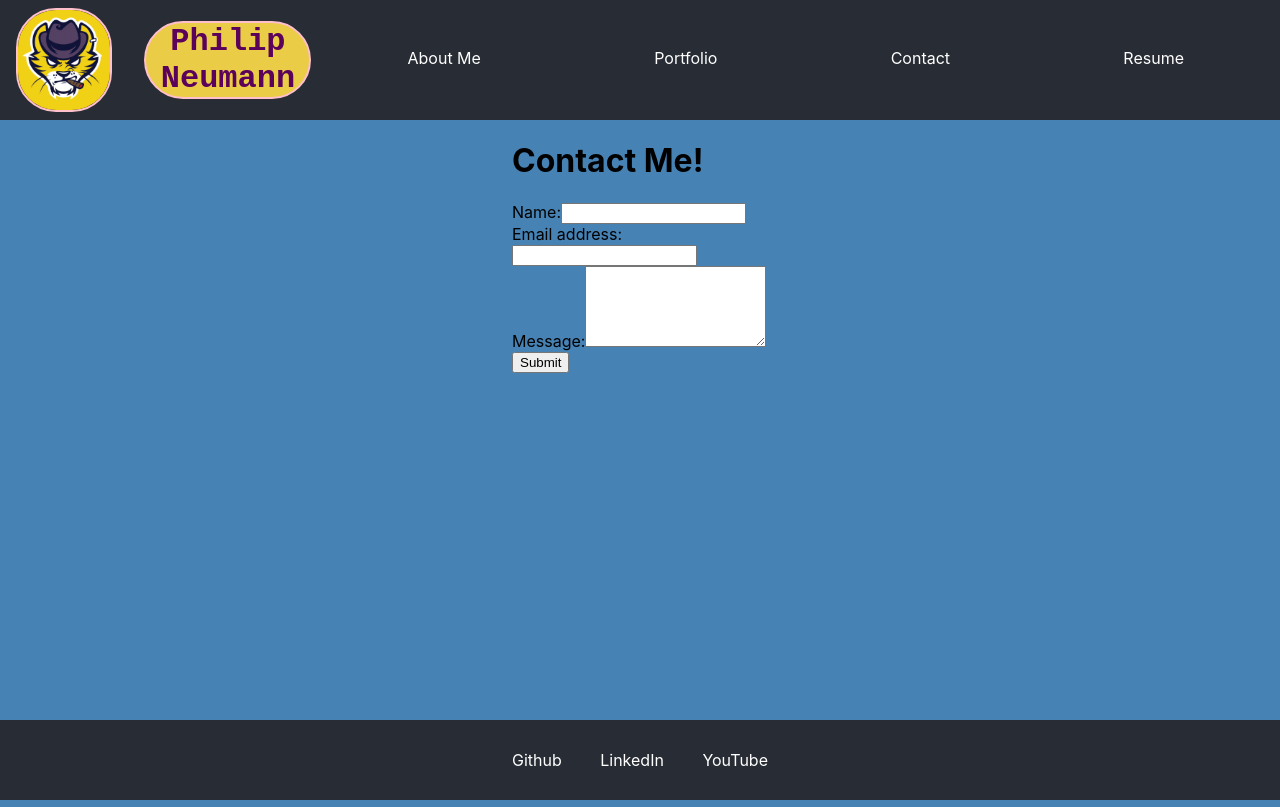
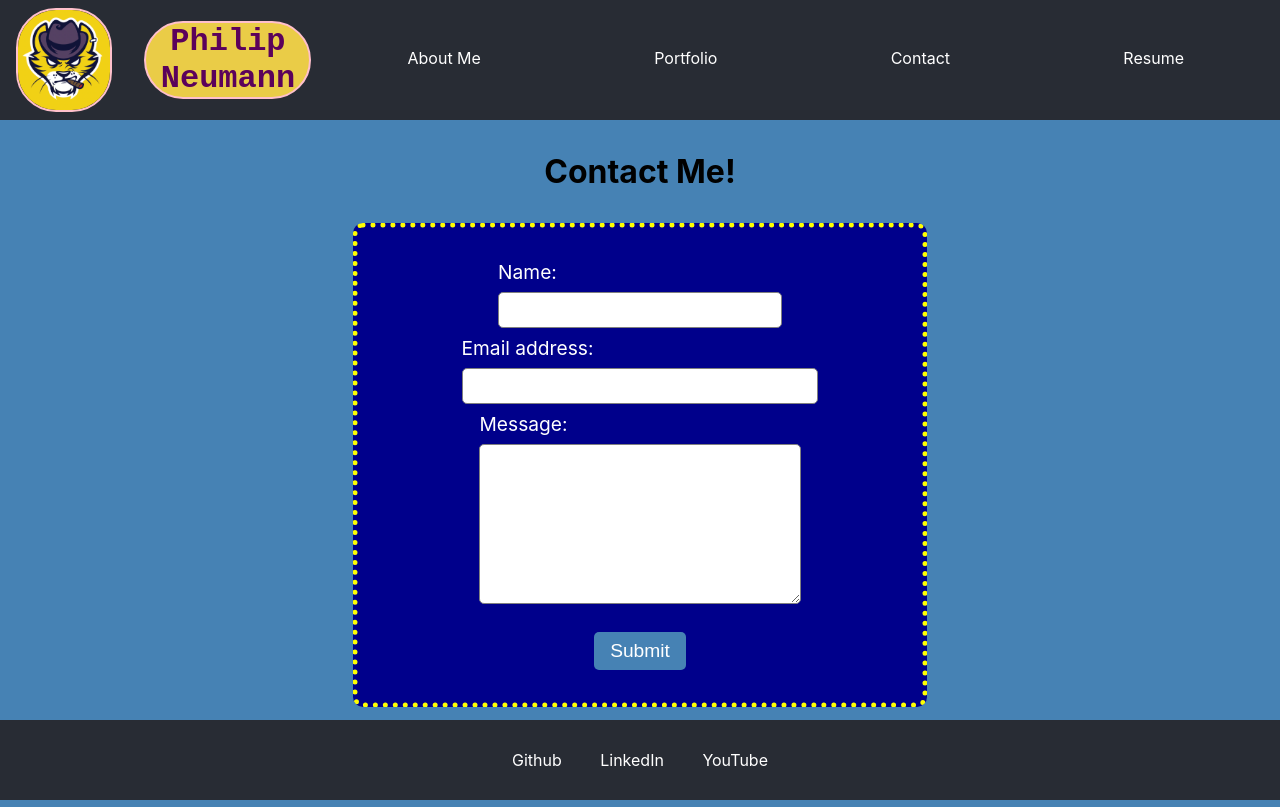
Before and after one commit to moviefan322/react-portfolio, a React (Create React App) app: page /contact in a window 1280 px wide. Built offline with nearby package versions, Linux system fonts and the light colour scheme.

Commit message:
adds contact form styling

```diff
--- a/src/assets/css/App.css
+++ b/src/assets/css/App.css
@@ -100,7 +100,7 @@ ul {
   flex-direction: column;
   justify-content: space-between;
   margin: auto;
-  width: 20%;
+  width: 80%;
 }
 
 #portfolio {
@@ -151,3 +151,67 @@ ul {
   margin-top: 15vh;
   margin-bottom: 10vh;
 }
+
+#contact {
+  display: flex;
+  flex-direction: column;
+  align-items: center;
+}
+
+#contact-form {
+  display: flex;
+  flex-direction: column;
+  align-items: center;
+  background: darkblue;
+  margin: auto;
+  padding: 2rem;
+  border-radius: 10px;
+  border: yellow dotted 5px;
+}
+
+#contact h1 {
+  font-size: 2rem;
+  margin: 2rem;
+}
+
+#contact form {
+  display: flex;
+  flex-direction: column;
+  width: 80%;
+  max-width: 500px;
+}
+
+#contact label {
+  font-size: 1.2rem;
+  margin: 1rem 0 0.5rem 0;
+  color: white;
+}
+
+#contact input,
+#contact textarea {
+  font-size: 1rem;
+  padding: 0.5rem;
+  margin: 0.5rem 0;
+  border-radius: 5px;
+  border: 1px solid gray;
+  width: 100%;
+  box-sizing: border-box;
+}
+
+#contact textarea {
+  height: 10rem;
+}
+
+#contact button {
+  font-size: 1.2rem;
+  padding: 0.5rem 1rem;
+  margin: 1rem 0 0 0;
+  border-radius: 5px;
+  border: none;
+  background-color: steelblue;
+  color: white;
+}
+
+#contact button:hover {
+  background-color: darkblue;
+}
--- a/src/pages/Contact.js
+++ b/src/pages/Contact.js
@@ -2,9 +2,13 @@ import React from "react";
 
 const Contact = () => {
   return (
-    <div id='contact'>
+    <div id="contact">
       <h1>Contact Me!</h1>
-      <form>
+      <form
+        id="contact-form"
+        method="post"
+        action="mailto:youremail@youremail.com"
+      >
         <div>
           <label htmlFor="name">Name:</label>
           <input type="text" name="name" />
--- /dev/null
+++ b/src/utils/helpers.js
@@ -0,0 +1,5 @@
+export function validateEmail(email) {
+  const re =
+    /^(([^<>()[\]\\.,;:\s@"]+(\.[^<>()[\]\\.,;:\s@"]+)*)|(".+"))@((\[[0-9]{1,3}\.[0-9]{1,3}\.[0-9]{1,3}\.[0-9]{1,3}\])|(([a-zA-Z\-0-9]+\.)+[a-zA-Z]{2,}))$/;
+  return re.test(String(email).toLowerCase());
+}
```
